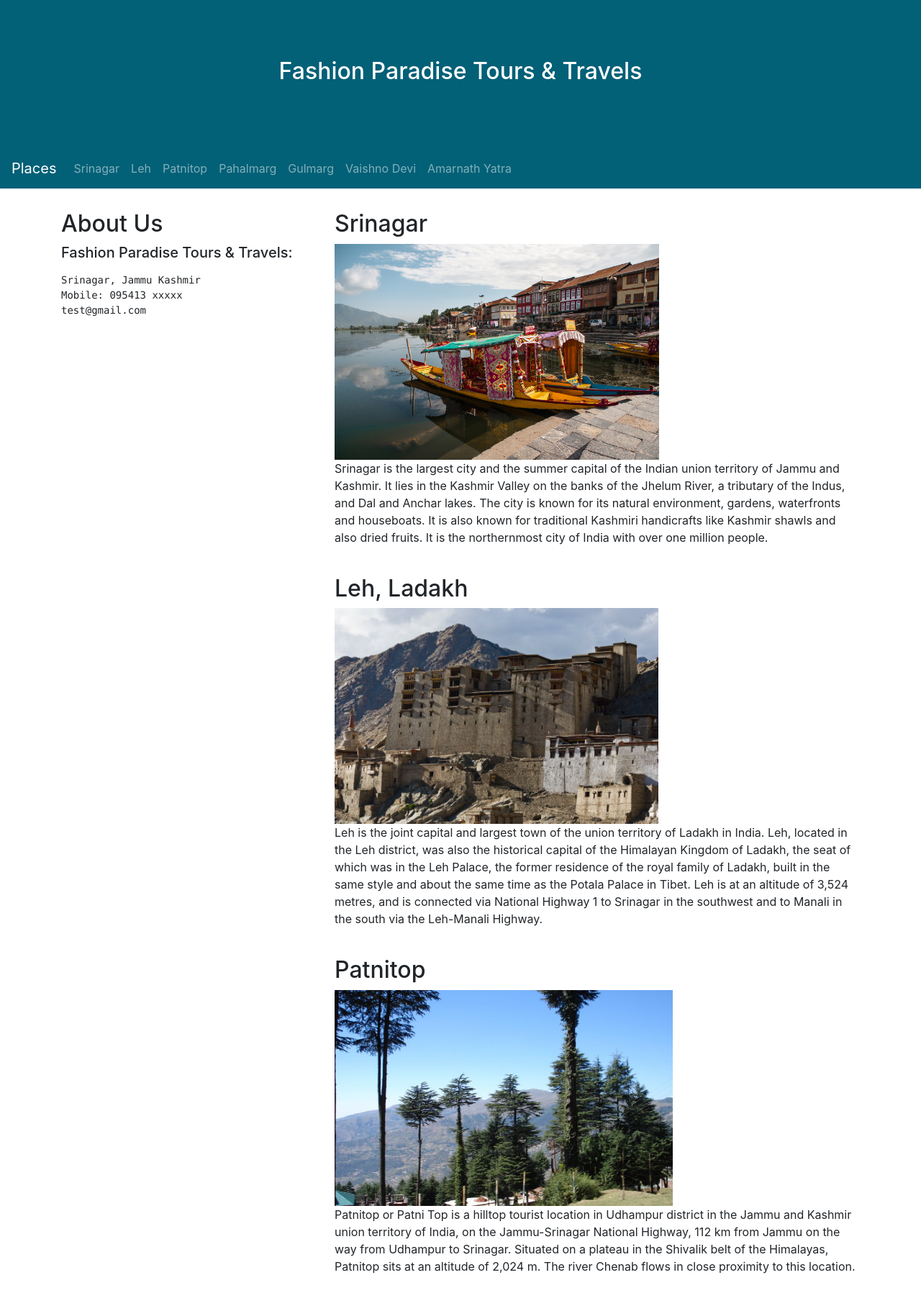
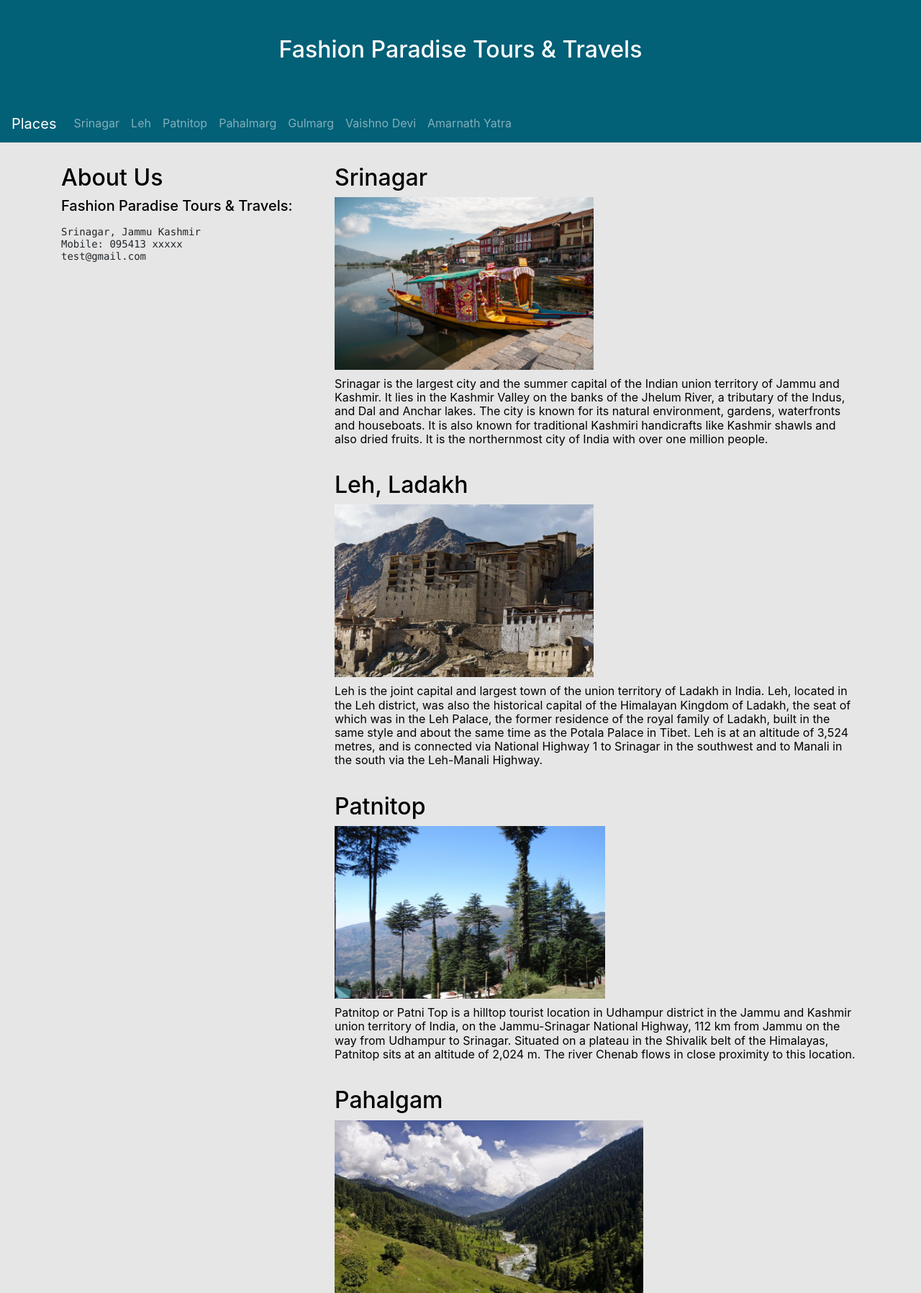
Before and after one commit to raiashu92/ToursTravel, a plain HTML site: page index.html in a window 1280 px wide. Shown: the top 1797 px of the page at 72% size. Drawn offline with nearby package versions, Linux system fonts and the light colour scheme.

Commit message:
Update index.html

```diff
--- a/index.html
+++ b/index.html
@@ -15,13 +15,28 @@
             background: #aaa;
         }
 
+        body {
+            /* font: 17px Montserrat, sans-serif; */
+            line-height: 1.2;
+            color: #000000;
+            background-color: rgb(230, 230, 230);
+        }
+
         .one {
-            height: 300px;
+            height: 250px;
             width: auto;
+            padding-bottom: 10px;
         }
 
         .header {
-            padding: 80px;
+            padding: 50px;
+            text-align: center;
+            background: #026077;
+            color: white;
+        }
+
+        .footer {
+            padding: 30px;
             text-align: center;
             background: #026077;
             color: white;
@@ -108,12 +123,12 @@ test@gmail.com</pre>
       </ul> -->
                 <hr class="d-sm-none">
             </div>
-            <div class="col-sm-8">
+            <div class="col-sm-8 container-fluid">
                 <section id="srinag">
                     <h2>Srinagar</h2>
 
                     <!-- <div class="fakeimg">Fake Image</div> -->
-                    <img class="one" src="img/1.jpg">
+                    <img class="one img-responsive" src="img/1.jpg">
                     <!-- <p>Some text..</p> -->
                     <p>Srinagar is the largest city and the summer capital of the Indian union territory of Jammu and
                         Kashmir. It lies in the Kashmir Valley on the banks of the Jhelum River, a tributary of the
@@ -127,7 +142,7 @@ test@gmail.com</pre>
                     <h2>Leh, Ladakh</h2>
 
                     <!-- <div class="fakeimg">Fake Image</div> -->
-                    <img class="one" src="img/leh.jpg">
+                    <img class="one img-responsive" src="img/leh.jpg">
                     <!-- <p>Some text..</p> -->
                     <p>Leh is the joint capital and largest town of the union territory of Ladakh in India. Leh, located
                         in the Leh district, was also the historical capital of the Himalayan Kingdom of Ladakh, the
@@ -141,7 +156,7 @@ test@gmail.com</pre>
                     <h2>Patnitop</h2>
 
                     <!-- <div class="fakeimg">Fake Image</div> -->
-                    <img class="one" src="img/Patnitop.jpg">
+                    <img class="one img-responsive" src="img/Patnitop.jpg">
                     <!-- <p>Some text..</p> -->
                     <p>Patnitop or Patni Top is a hilltop tourist location in Udhampur district in the Jammu and
                         Kashmir union territory of India, on the Jammu-Srinagar National Highway, 112 km from Jammu on
@@ -154,7 +169,7 @@ test@gmail.com</pre>
                     <h2>Pahalgam</h2>
 
                     <!-- <div class="fakeimg">Fake Image</div> -->
-                    <img class="one" src="img/pahalgam.jpg">
+                    <img class="one img-responsive" src="img/pahalgam.jpg">
                     <!-- <p>Some text..</p> -->
                     <p>Pahalgam is a town and a notified area committee in Anantnag district of the Indian union
                         territory of Jammu and Kashmir. It is a popular tourist destination and hill station. Its lush
@@ -170,7 +185,7 @@ test@gmail.com</pre>
                     <h2>Gulmarg</h2>
 
                     <!-- <div class="fakeimg">Fake Image</div> -->
-                    <img class="one" src="img/gulmarg.jpg">
+                    <img class="one img-responsive" src="img/gulmarg.jpg">
                     <!-- <p>Some text..</p> -->
                     <p>Gulmarg is a town, a hill station, a popular skiing destination and a notified area committee in
                         the Baramulla district of Jammu and Kashmir, India. The town is situated in the Pir Panjal Range
@@ -181,7 +196,7 @@ test@gmail.com</pre>
                     <h2>Vaishno Devi</h2>
 
                     <!-- <div class="fakeimg">Fake Image</div> -->
-                    <img class="one" src="img/vaishno-devi.jpg">
+                    <img class="one img-responsive" src="img/vaishno-devi.jpg">
                     <!-- <p>Some text..</p> -->
                     <p>Vaishno Devi, also known as Mata Rani, Trikuta, Ambe and Vaishnavi, is a manifestation of The
                         Hindu Mother Goddess, Devi. The words "Maa" and "Mata" are commonly used in India for mother,
@@ -193,10 +208,9 @@ test@gmail.com</pre>
                     <h2>Amarnath Yatra</h2>
 
                     <!-- <div class="fakeimg">Fake Image</div> -->
-                    <img class="one" src="img/amarnath.jpg">
+                    <img class="one img-responsive" src="img/amarnath.jpg">
                     <!-- <p>Some text..</p> -->
-                    <p>
-                        Amarnath cave is a Hindu shrine located in Jammu and Kashmir, India. The cave is situated at an
+                    <p>Amarnath cave is a Hindu shrine located in Jammu and Kashmir, India. The cave is situated at an
                         altitude of 3,888 m, about 141 km from Srinagar, the summer capital of Jammu and Kashmir and
                         reached through Pahalgam town. The shrine forms an important part of Hinduism, and is considered
                         to be one of the holiest shrines in Hinduism. The cave is surrounded by snowy mountains. The
@@ -210,7 +224,7 @@ test@gmail.com</pre>
     </div>
 
     <!-- Footer -->
-    <footer class="container-fluid header text-center">
+    <footer class="container-fluid footer text-center">
         <p>Made using Bootstrap</p>
     </footer>
 
```
